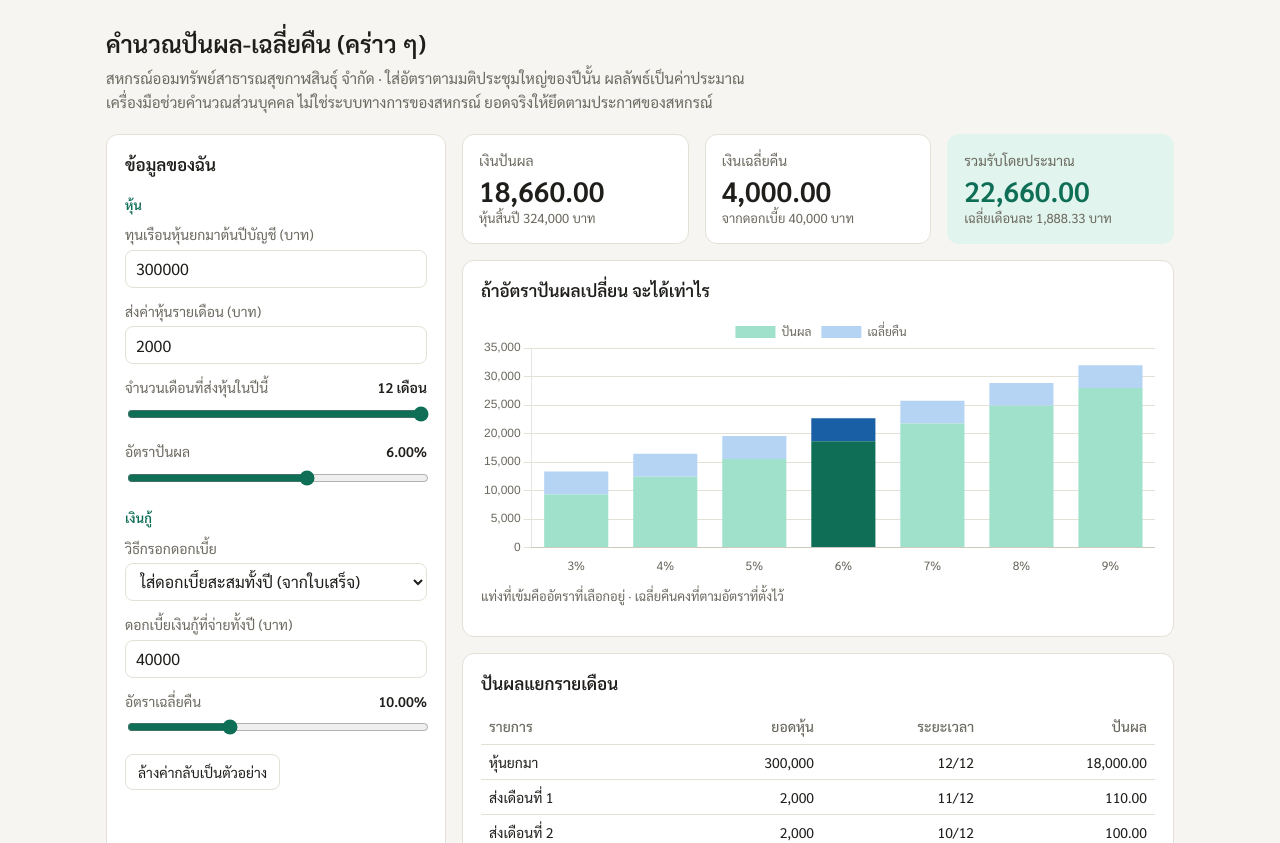
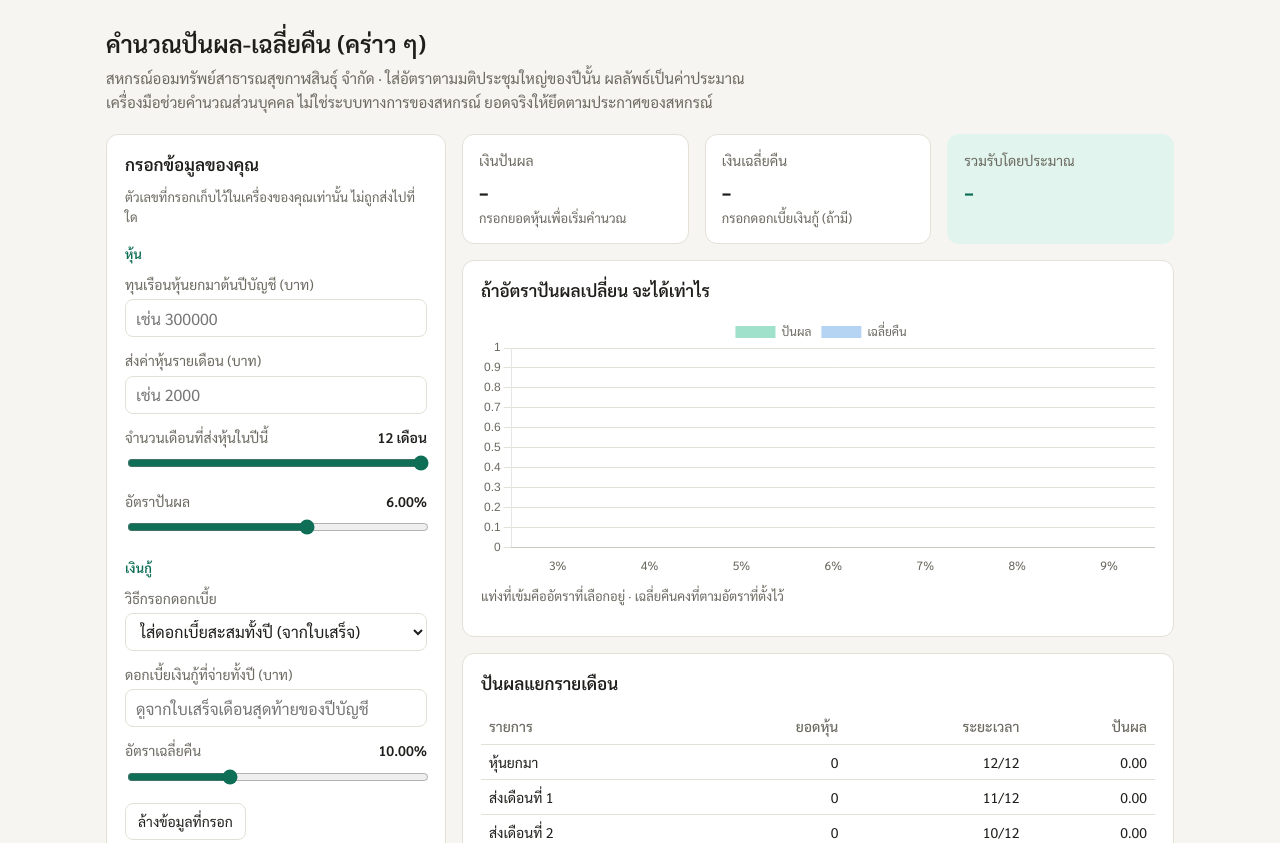
Before and after one commit to trinnawat2565-commits/dashboard, a plain HTML site: page coop-dividend/index.html in a window 1280 px wide. Shown: the top 843 px of the page. Drawn offline with nearby package versions, Linux system fonts and the light colour scheme.

Commit message:
Coop dividend calculator: start blank for any member
Co-Authored-By: Claude Opus 5.5 <noreply@anthropic.com>
Claude-Session: https://claude.ai/code/session_01MbzrPJ5SgPBs2TQHF533M7

```diff
--- a/coop-dividend/index.html
+++ b/coop-dividend/index.html
@@ -51,24 +51,25 @@ tfoot td{font-weight:600}
 
 <div class="grid main">
 <div class="card">
-<h2>ข้อมูลของฉัน</h2>
+<h2>กรอกข้อมูลของคุณ</h2>
+<p class="hint" style="margin-top:-4px">ตัวเลขที่กรอกเก็บไว้ในเครื่องของคุณเท่านั้น ไม่ถูกส่งไปที่ใด</p>
 <div class="sec">หุ้น</div>
-<div class="f"><label for="op">ทุนเรือนหุ้นยกมาต้นปีบัญชี (บาท)</label><input id="op" type="number" min="0" step="100" value="300000"></div>
-<div class="f"><label for="mo">ส่งค่าหุ้นรายเดือน (บาท)</label><input id="mo" type="number" min="0" step="50" value="2000"></div>
+<div class="f"><label for="op">ทุนเรือนหุ้นยกมาต้นปีบัญชี (บาท)</label><input id="op" type="number" min="0" step="100" placeholder="เช่น 300000" inputmode="decimal"></div>
+<div class="f"><label for="mo">ส่งค่าหุ้นรายเดือน (บาท)</label><input id="mo" type="number" min="0" step="50" placeholder="เช่น 2000" inputmode="decimal"></div>
 <div class="f"><label for="nm">จำนวนเดือนที่ส่งหุ้นในปีนี้ <b id="nmv"></b></label><input id="nm" type="range" min="0" max="12" step="1" value="12"></div>
 <div class="f"><label for="dr">อัตราปันผล <b id="drv"></b></label><input id="dr" type="range" min="0" max="10" step="0.05" value="6"></div>
 
 <div class="sec">เงินกู้</div>
 <div class="f"><label for="mode">วิธีกรอกดอกเบี้ย</label>
 <select id="mode"><option value="direct">ใส่ดอกเบี้ยสะสมทั้งปี (จากใบเสร็จ)</option><option value="est">ประมาณจากยอดหนี้ × อัตราดอกเบี้ย</option></select></div>
-<div id="dDirect"><div class="f"><label for="it">ดอกเบี้ยเงินกู้ที่จ่ายทั้งปี (บาท)</label><input id="it" type="number" min="0" step="100" value="40000"></div></div>
+<div id="dDirect"><div class="f"><label for="it">ดอกเบี้ยเงินกู้ที่จ่ายทั้งปี (บาท)</label><input id="it" type="number" min="0" step="100" placeholder="ดูจากใบเสร็จเดือนสุดท้ายของปีบัญชี" inputmode="decimal"></div></div>
 <div id="dEst" hidden>
-<div class="f"><label for="lb">ยอดหนี้คงเหลือเฉลี่ยทั้งปี (บาท)</label><input id="lb" type="number" min="0" step="1000" value="700000"></div>
+<div class="f"><label for="lb">ยอดหนี้คงเหลือเฉลี่ยทั้งปี (บาท)</label><input id="lb" type="number" min="0" step="1000" placeholder="เช่น 700000" inputmode="decimal"></div>
 <div class="f"><label for="lr">อัตราดอกเบี้ยเงินกู้ <b id="lrv"></b></label><input id="lr" type="range" min="0" max="10" step="0.05" value="5.75"></div>
 <p class="hint">ดอกเบี้ยโดยประมาณ <b id="itEst"></b> บาท</p>
 </div>
 <div class="f"><label for="rr">อัตราเฉลี่ยคืน <b id="rrv"></b></label><input id="rr" type="range" min="0" max="30" step="0.25" value="10"></div>
-<button class="btn" id="reset" type="button">ล้างค่ากลับเป็นตัวอย่าง</button>
+<button class="btn" id="reset" type="button">ล้างข้อมูลที่กรอก</button>
 </div>
 
 <div class="grid" style="align-content:start">
@@ -100,10 +101,10 @@ tfoot td{font-weight:600}
 <script>
 const $=id=>document.getElementById(id);
 const fmt=(n,d=2)=>n.toLocaleString('th-TH',{minimumFractionDigits:d,maximumFractionDigits:d});
-const DEF={op:300000,mo:2000,nm:12,dr:6,mode:'direct',it:40000,lb:700000,lr:5.75,rr:10};
+const DEF={op:'',mo:'',nm:12,dr:6,mode:'direct',it:'',lb:'',lr:5.75,rr:10};
 const ids=Object.keys(DEF);
-function load(){try{const s=JSON.parse(localStorage.getItem('ksnDiv')||'null');if(s)ids.forEach(k=>{if(s[k]!==undefined)$(k).value=s[k]});}catch(e){}}
-function save(){try{const o={};ids.forEach(k=>o[k]=$(k).value);localStorage.setItem('ksnDiv',JSON.stringify(o));}catch(e){}}
+function load(){try{const s=JSON.parse(localStorage.getItem('ksnDiv2')||'null');if(s)ids.forEach(k=>{if(s[k]!==undefined)$(k).value=s[k]});}catch(e){}}
+function save(){try{const o={};ids.forEach(k=>o[k]=$(k).value);localStorage.setItem('ksnDiv2',JSON.stringify(o));}catch(e){}}
 let chart;
 function dividend(op,mo,nm,r){let b=0;for(let i=1;i<=nm;i++)b+=mo*r*(12-i)/12;return op*r+b;}
 function calc(){
@@ -113,9 +114,11 @@ $('dDirect').hidden=mode!=='direct';$('dEst').hidden=mode==='direct';
 const est=(+$('lb').value||0)*(+$('lr').value)/100;$('itEst').textContent=fmt(est);
 const it=mode==='direct'?(+$('it').value||0):est;
 const D=dividend(op,mo,nm,dr/100),R=it*rr/100,shares=op+mo*nm;
-$('kD').textContent=fmt(D);$('kDs').textContent='หุ้นสิ้นปี '+fmt(shares,0)+' บาท';
+const empty=!op&&!mo&&!it;
+if(empty){['kD','kR','kT'].forEach(k=>$(k).textContent='-');$('kDs').textContent='กรอกยอดหุ้นเพื่อเริ่มคำนวณ';$('kRs').textContent='กรอกดอกเบี้ยเงินกู้ (ถ้ามี)';$('kTs').textContent='';}
+else{$('kD').textContent=fmt(D);$('kDs').textContent='หุ้นสิ้นปี '+fmt(shares,0)+' บาท';
 $('kR').textContent=fmt(R);$('kRs').textContent='จากดอกเบี้ย '+fmt(it,0)+' บาท';
-$('kT').textContent=fmt(D+R);$('kTs').textContent='เฉลี่ยเดือนละ '+fmt((D+R)/12)+' บาท';
+$('kT').textContent=fmt(D+R);$('kTs').textContent='เฉลี่ยเดือนละ '+fmt((D+R)/12)+' บาท';}
 const tb=$('tb');tb.textContent='';
 const row=(a,b,c,d)=>{const tr=document.createElement('tr');[a,b,c,d].forEach(x=>{const td=document.createElement('td');td.textContent=x;tr.appendChild(td)});tb.appendChild(tr);};
 row('หุ้นยกมา',fmt(op,0),'12/12',fmt(op*dr/100));
```
